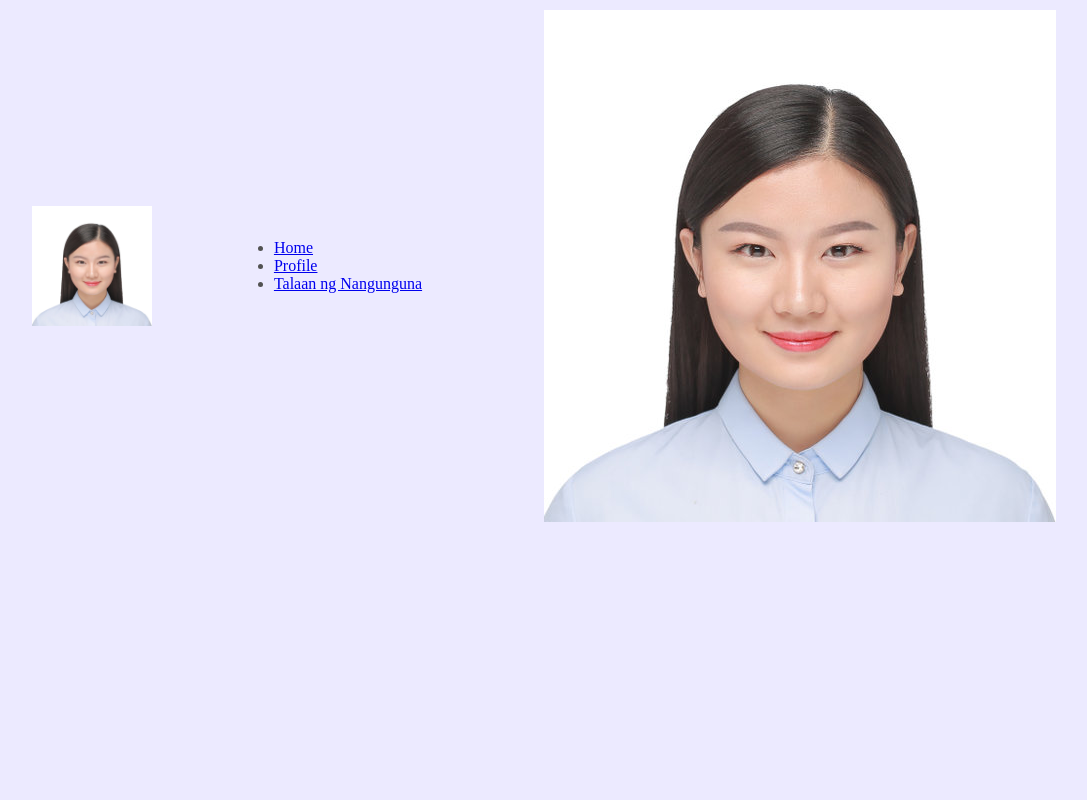
After one commit to imsofia01/capstones, a PHP site: page /AdminDash.php in a window 1280 px wide. The commit adds this page. Shown: the whole page, without its empty margins (96-1183 px from the left). Run offline with PHP 8.4, Linux system fonts and the light colour scheme.

Commit message:
dashy and card css

```diff
--- /dev/null
+++ b/AdminDash.php
@@ -0,0 +1,22 @@
+<!DOCTYPE html>
+<html lang="en">
+<head>
+    <meta charset="UTF-8">
+    <meta name="viewport" content="width=device-width, initial-scale=1.0">
+    <title>Document</title>
+    <link rel="stylesheet" href="./css/dashy.css">
+</head>
+<body>
+    <div class="hero">
+        <nav>
+            <img src="./pics/teacher.jpg"class="logo">
+            <ul>
+                <li><a href="#"> Home </a></li>
+                <li><a href="#"> Profile </a></li>
+                <li><a href="#"> Talaan ng Nangunguna </a></li>
+            </ul>
+            <img src="./pics/teacher.jpg" class="user-pic">
+        </nav>
+    </div>
+</body>
+</html>
--- a/alpabeto.php
+++ b/alpabeto.php
@@ -430,7 +430,7 @@ arrow_back
 			</div>
 			<div class="card">
 		<a href="videos.php">
-        <button id="startButton"> Alpabetong Filipino </button>
+        <button id="startButton"> Pagsusulit sa Alpabetong Filipino </button>
         </a>
 
 
--- /dev/null
+++ b/css/dashy.css
@@ -0,0 +1,33 @@
+*{
+    margin: 0;
+    padding: 0;
+    font-family: 'Poppins', 'sans-serif';
+    box-sizing: border-box;
+}
+
+.hero{
+    width: 100%;
+    min-height: 100vh;
+    background: #eceaff;
+    color: #525252;
+}
+
+nav{
+    background: 1a1a1a;
+    width: 100%;
+    padding: 10px 10%;
+    display: flex;
+    align-items: center;
+    justify-content: space-between;
+    position: relative;
+}
+
+.logo{
+    width: 120px;
+}
+.user-pi{
+    width: 40%;
+    border-radius: 50%;
+    cursor: pointer;
+    margin-left: 30px;
+}
```
Also changed, not shown: css/cards.css (+5 -2 lines).
